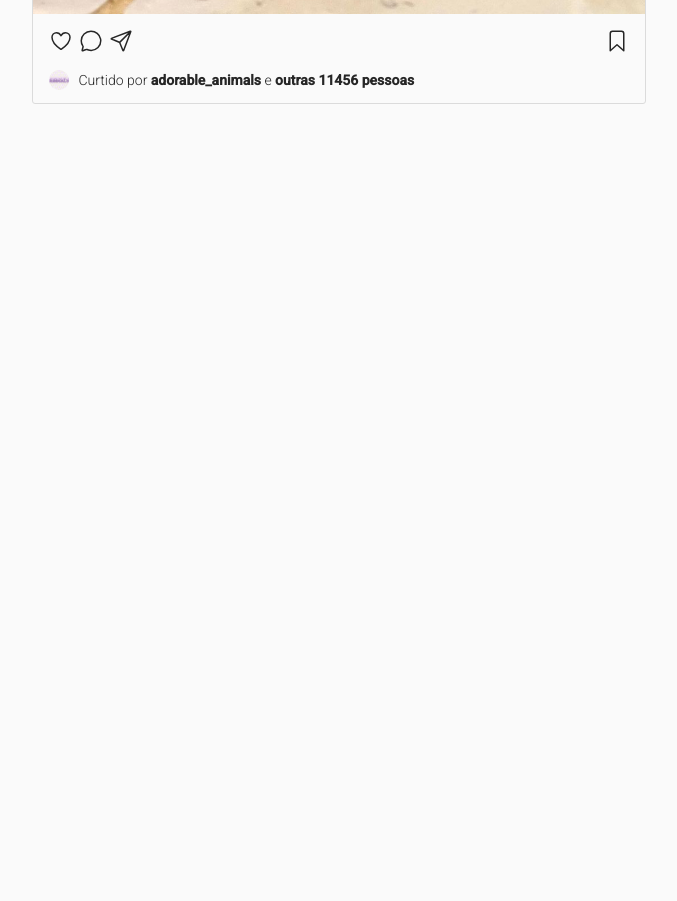
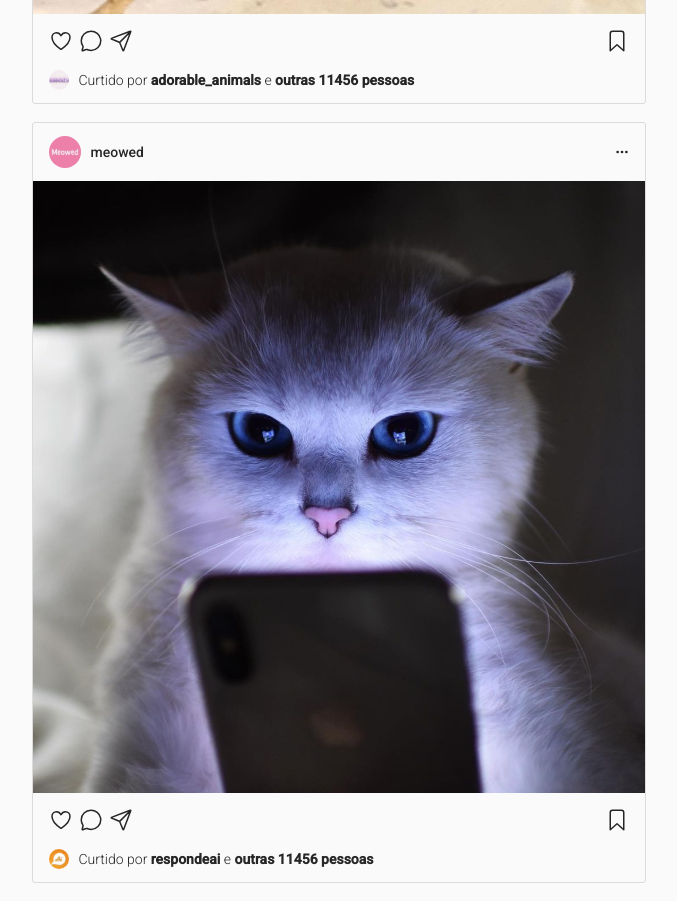
Before and after one commit to bvv94/projeto7-instagramreact, a React (Create React App) app: page / in a window 1280 px wide. Shown: the part 1660-2561 px from the top of the page, without its empty margins (141-818 px from the left). Before the commit the page ends 1782 px from the top, so only its background shows below. Built offline with nearby package versions, Linux system fonts and the light colour scheme.

Commit message:
Curtindo com DoubleClick

```diff
--- a/src/components/Post.js
+++ b/src/components/Post.js
@@ -5,6 +5,7 @@ export default function Post(props) {
     const [sal, setSal] = useState("bookmark-outline")
     const [curt, setCurt] = useState("heart-outline")
     const [cor, setCor] = useState("")
+    const [curtido, setCurtido] = useState(false)
     let [nCurt, setnCurt] = useState(11456)
 
 
@@ -22,18 +23,18 @@ export default function Post(props) {
             </div>
 
             <div class="conteudo">
-                <img data-test="post-image" src={props.imgp} alt="gato-telefone" />
+                <img onDoubleClick={() => Addcurt()} data-test="post-image" src={props.imgp} alt="gato-telefone" />
             </div>
 
             <div class="fundo">
                 <div class="acoes">
                     <div>
-                        <ion-icon class={cor} data-test="like-post" onClick={() => Curtir()} name= {curt}></ion-icon>
+                        <ion-icon class={cor} data-test="like-post" onClick={() => Curtir()} name={curt}></ion-icon>
                         <ion-icon name="chatbubble-outline"></ion-icon>
                         <ion-icon name="paper-plane-outline"></ion-icon>
                     </div>
                     <div>
-                        <ion-icon data-test="save-post" onClick={()=> Salvar()} name={sal}></ion-icon>
+                        <ion-icon data-test="save-post" onClick={() => Salvar()} name={sal}></ion-icon>
                     </div>
                 </div>
 
@@ -47,31 +48,41 @@ export default function Post(props) {
         </div>
     )
 
-function Curtir(curtidas){
+    function Curtir(curtidas) {
 
         console.log("entrou curtir")
         console.log(curt)
 
-    if(curt === "heart-outline"){
+        if ((curt === "heart-outline") && (curtido == false)) {
             setCurt("heart")
             setCor("vermelho")
-        setnCurt (nCurt + 1)
+            setnCurt(nCurt + 1)
+            setCurtido(true)
         }
         else {
             setCurt("heart-outline")
             setCor("")
-        setnCurt (nCurt - 1)
+            setnCurt(nCurt - 1)
+            setCurtido(false)
         }
     }
 
-function Salvar(){
-    if(sal === "bookmark-outline"){
+    function Salvar() {
+        if (sal === "bookmark-outline") {
             setSal("bookmark")
         }
         else {
             setSal("bookmark-outline")
         }
     }
+    function Addcurt() {
+        if (!curtido) {
+            setCurt("heart")
+            setCor("vermelho")
+            setnCurt(nCurt + 1)
+            setCurtido(!curtido)
+        }
+    }
 
 
 }
--- a/src/components/Posts.js
+++ b/src/components/Posts.js
@@ -22,14 +22,24 @@ export default function Posts() {
             curtidas: 157935,
             salvo: true,
             curtido: true
+        },
+        {
+            nomeperfil: "meowed",
+            imgperfil: "./assets/img/meowed.svg",
+            imgpost: "./assets/img/gato-telefone.svg",
+            imgcurtida: "assets/img/respondeai.svg",
+            nomecurtida: "respondeai",
+            curtidas: 101945,
+            salvo: true,
+            curtido: true
         }
     ]
 
     return (
         <div className="posts">
-            {posts.map((p)=> <Post key={p.nomeperfil} nome={p.nomeperfil} imgpf={p.imgperfil}
-                                imgp={p.imgpost} imgcurtida={p.imgcurtida} curtidas={p.curtidas}
-                                nomecurtida={p.nomecurtida} curtido={p.curtido} salvo={p.salvo}/>)}
+            {posts.map((p) => <Post key={p.nomeperfil} nome={p.nomeperfil} imgpf={p.imgperfil}
+                imgp={p.imgpost} imgcurtida={p.imgcurtida} curtidas={p.curtidas}
+                nomecurtida={p.nomecurtida} curtido={p.curtido} salvo={p.salvo} />)}
         </div>
     )
 }
```
Lines whose indentation alone changed are shown as unchanged.
